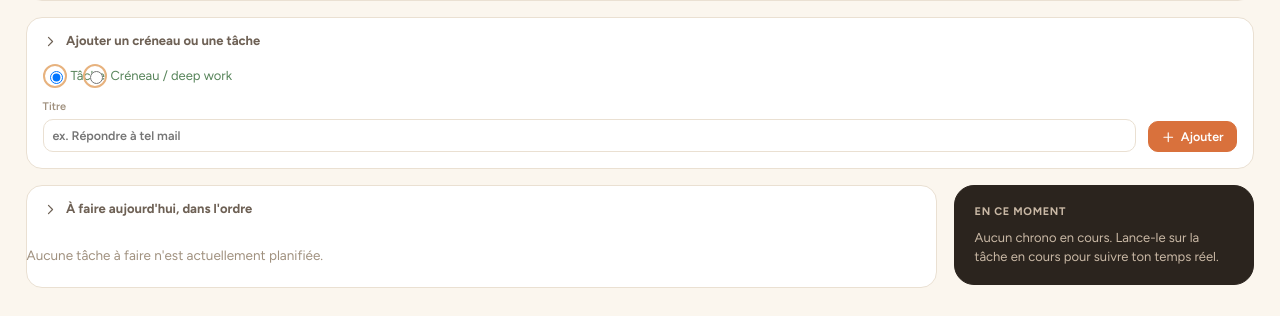
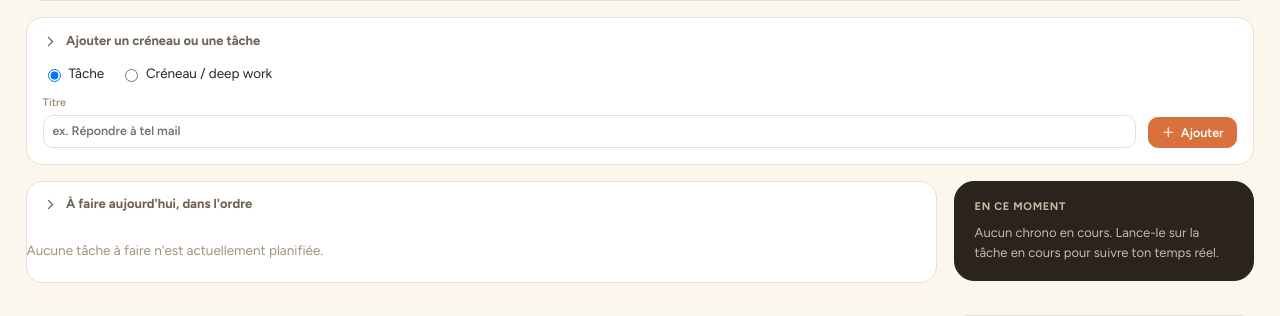
Before and after one commit to SKOHscripts/Kairos, a Python web app: template templates/kairos.html in a window 1280 px wide, after a click on "Ajouter un créneau ou une tâche". Shown: the part 385-701 px from the top of the page. Run offline with Jinja, Linux system fonts and the light colour scheme; the template is opened without the code that fills it, so the values that code supplies are empty.

Commit message:
Corrige le chevauchement texte/case à cocher (collapse "ajouter")
.mj-check portait deux définitions CSS incompatibles : un bouton rond
24×24 (bascule "fait/à faire") et un label texte + case à cocher. Le
label héritait silencieusement de la largeur/hauteur fixes et de la
bordure circulaire du bouton, écrasant tout texte plus long qu'un
badge — rendu surtout visible sur le bascule "Tâche"/"Créneau" ajouté
récemment (deux labels côte à côte).

Renomme l'usage "label" en .mj-check-label, distinct du bouton rond
qui garde .mj-check. Corrige au passage la case "Bloc deep-work" dans
les formulaires d'ajout/édition de créneau, qui souffrait du même bug.

Co-Authored-By: Claude Sonnet 5 <noreply@anthropic.com>
Claude-Session: https://claude.ai/code/session_01FtvWGDUBAEFXt23T1SF2kP

```diff
--- a/static/style.css
+++ b/static/style.css
@@ -635,7 +635,7 @@ summary:focus-visible,
 .prose table { display: block; overflow-x: auto; white-space: nowrap; margin: 0 0 1rem;
   border: 1px solid var(--border); border-radius: var(--r-sm); }
 .prose a { font-weight: 600; }
-.mj-check { display: inline-flex; align-items: center; gap: 0.3rem; white-space: nowrap; }
+.mj-check-label { display: inline-flex; align-items: center; gap: 0.3rem; white-space: nowrap; }
 
 /* Page Réglages (/kairos/settings) */
 .mj-settings-section { margin-bottom: 1.1rem; }
--- a/templates/kairos.html
+++ b/templates/kairos.html
@@ -406,8 +406,8 @@
   <summary class="collapser">{{ icon('chevron_right', '') }} Ajouter un créneau ou une tâche</summary>
   <div style="padding: 0 1rem 1rem;">
     <div class="mj-add-toggle">
-      <label class="mj-check"><input type="radio" name="mj-add-mode" value="task" checked> Tâche</label>
-      <label class="mj-check"><input type="radio" name="mj-add-mode" value="slot"> Créneau / deep work</label>
+      <label class="mj-check-label"><input type="radio" name="mj-add-mode" value="task" checked> Tâche</label>
+      <label class="mj-check-label"><input type="radio" name="mj-add-mode" value="slot"> Créneau / deep work</label>
     </div>
 
     <div data-mj-add-pane="task">
@@ -423,7 +423,7 @@
       <label>Titre<input type="text" name="title" placeholder="ex. Réunion hebdo / Focus" required style="width:220px;"></label>
       <label>Début<input type="datetime-local" name="start" required></label>
       <label>Fin<input type="datetime-local" name="end" required></label>
-      <label class="mj-check" title="Réserve la fenêtre à une seule tâche, sans fragmentation">
+      <label class="mj-check-label" title="Réserve la fenêtre à une seule tâche, sans fragmentation">
         <input type="checkbox" name="deepwork" value="1"> Bloc deep-work</label>
       <label title="Le créneau saisi devient le modèle (heure de début/fin) répété selon la règle — ex. déjeuner tous les jours, deep-work chaque mardi">Récurrence
         <select name="recurrence">
@@ -452,7 +452,7 @@
               <div class="mj-edit-row">
                 <label>Début<input type="datetime-local" name="start" value="{{ block.start.strftime('%Y-%m-%dT%H:%M') }}" required></label>
                 <label>Fin<input type="datetime-local" name="end" value="{{ block.end.strftime('%Y-%m-%dT%H:%M') }}" required></label>
-                <label class="mj-check" title="Réserve la fenêtre à une seule tâche, sans fragmentation">
+                <label class="mj-check-label" title="Réserve la fenêtre à une seule tâche, sans fragmentation">
                   <input type="checkbox" name="deepwork" value="1" {% if block.kind == 'deepwork' %}checked{% endif %}> Bloc deep-work</label>
                 <label>Récurrence
                   <select name="recurrence">
```
